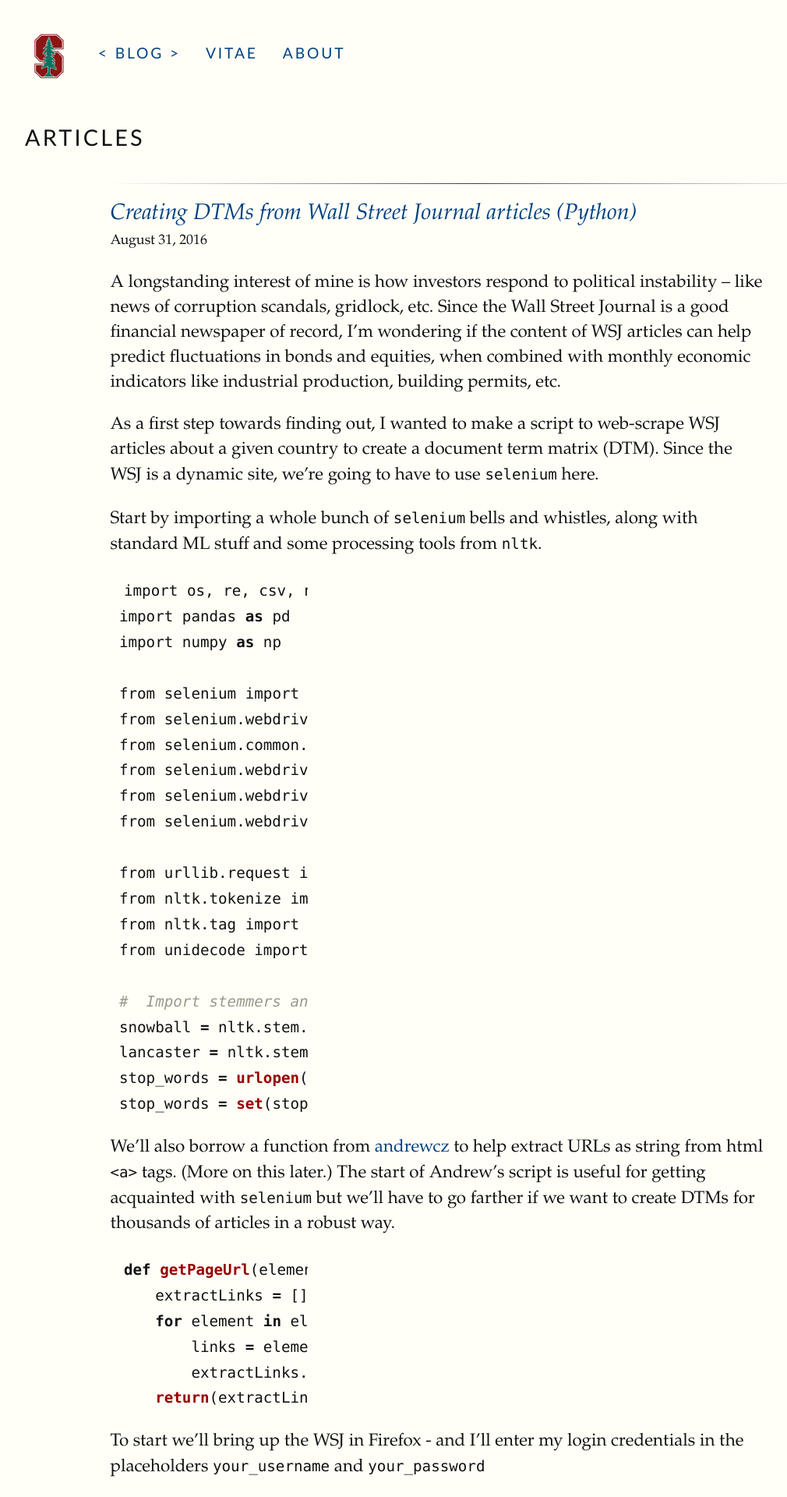
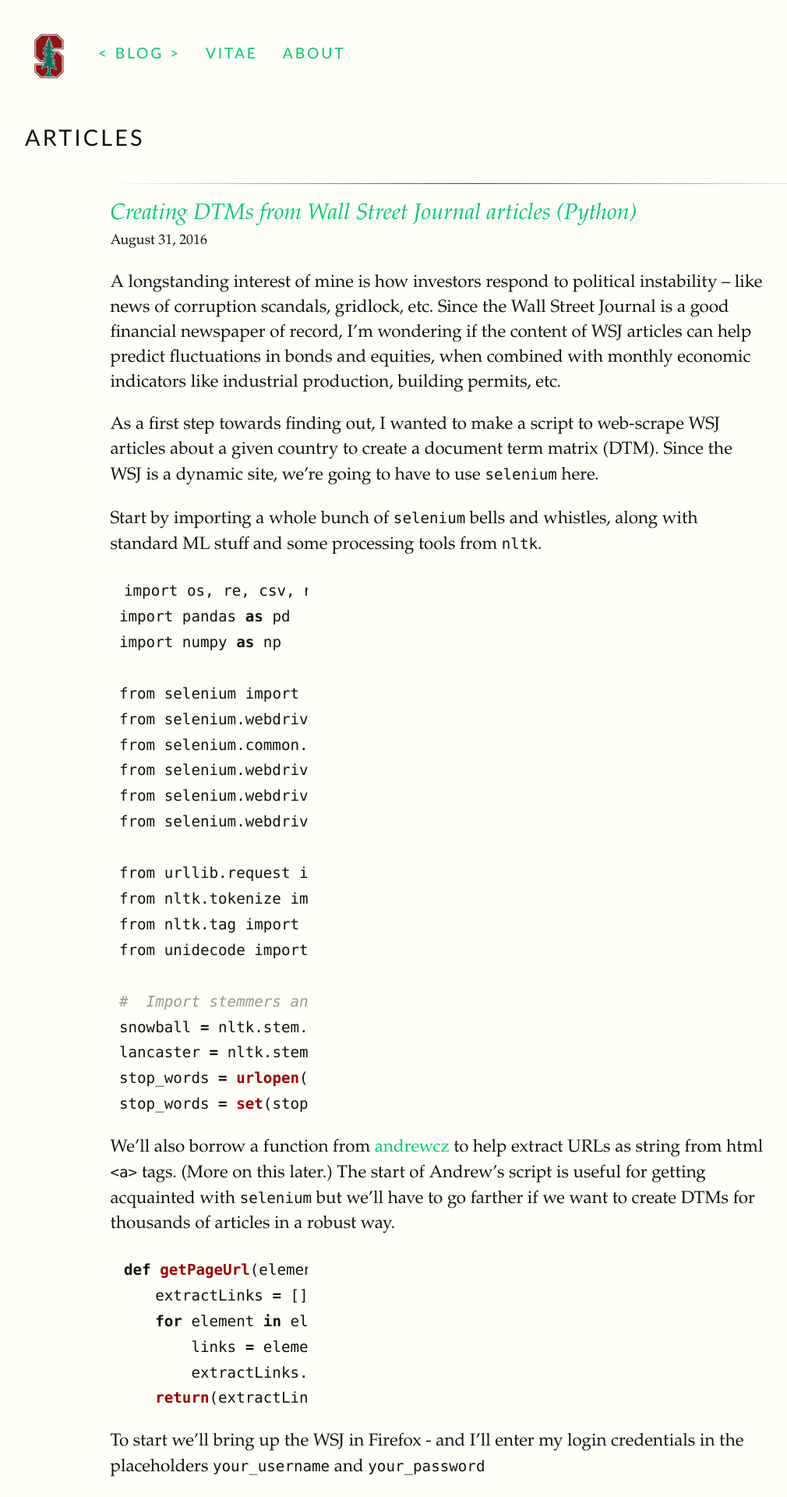
Before and after one commit to jweinreb-zz/jweinreb.github.io, a Jekyll site: the page built from index.html, in a window 1280 px wide. Shown: the top 1920 px of the page at 78% size, without its empty margins (32-1042 px from the left). Built offline with Jekyll 4.4.1, drawn with Linux system fonts in a browser that asks for light colours.

```diff
--- a/_sass/_settings.scss
+++ b/_sass/_settings.scss
@@ -9,6 +9,6 @@
 $url-font: "Lucida Console", "Lucida Sans Typewriter", Monaco, "Bitstream Vera Sans Mono", monospace;
 $text-color: #111;
 $bg-color: #fffff8;
-$contrast-color: #004080;
+$contrast-color: #00cc66;
 $border-color: #333333;
 $link-style: color; // choices are 'color' or 'underline'. Default is color using $contrast-color set above
```
